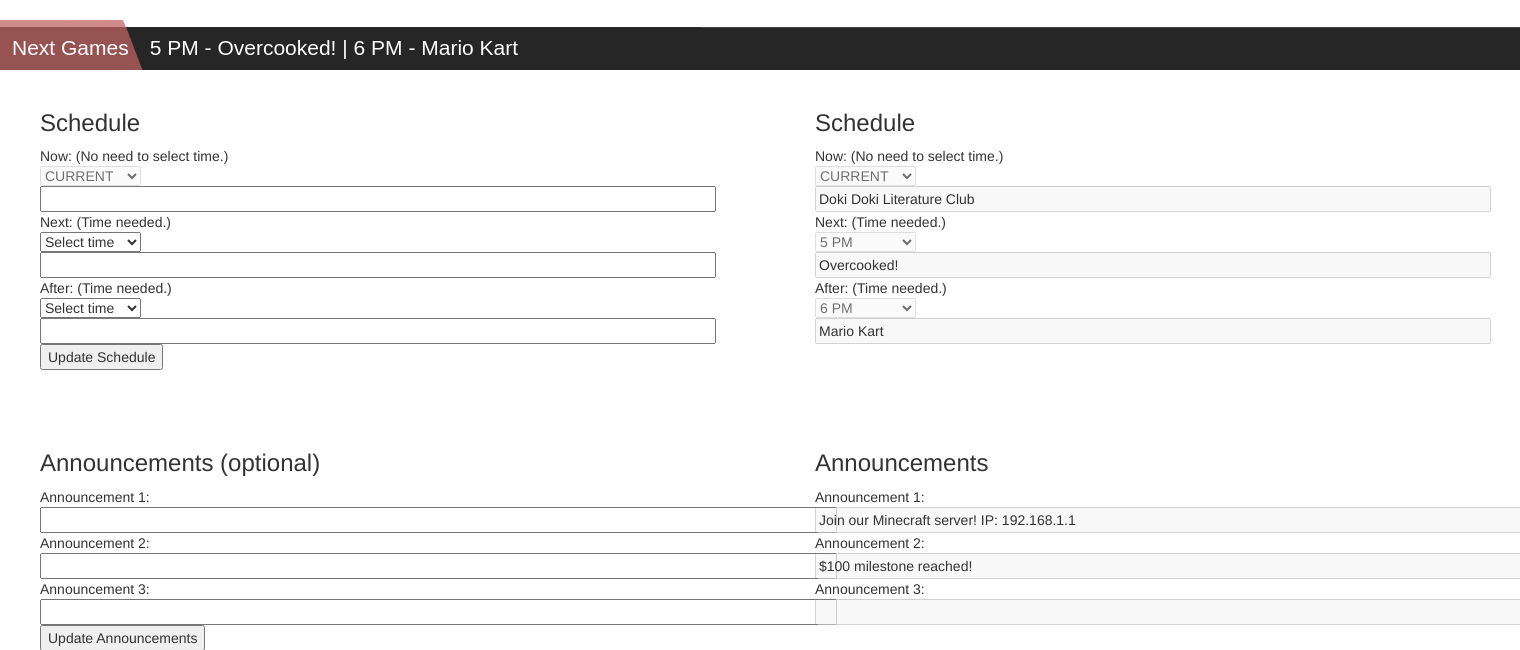
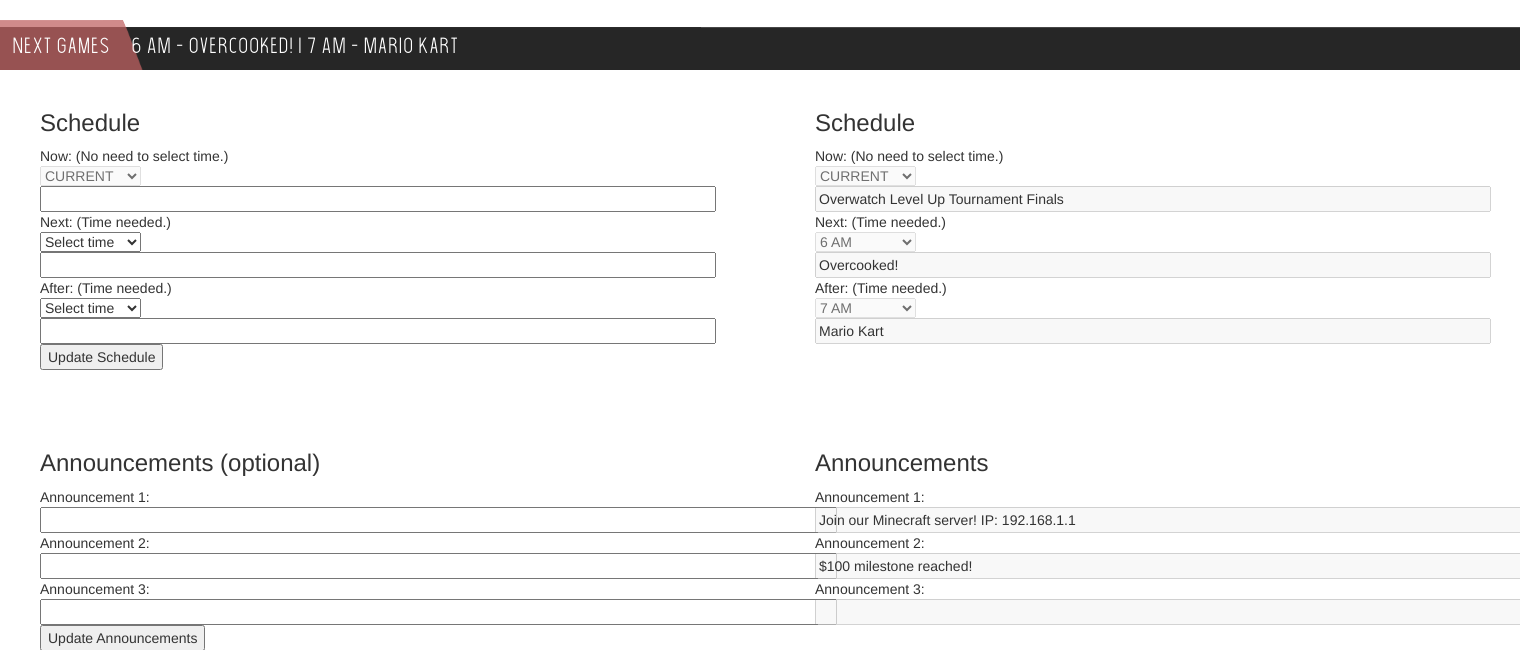
Before and after one commit to yutom3/CTG-Ticker, a PHP site: page / in a window 1520 px wide; the page is wider, and only the part inside the window is pictured. Shown: the top 650 px of that part. Run offline with PHP 8.4, Linux system fonts and the light colour scheme; some libraries are stand-ins or nearby versions.

Commit message:
Added TheLightFont font and updated ticker to use that font

```diff
--- a/Resources/TXT/Schedule.txt
+++ b/Resources/TXT/Schedule.txt
@@ -1 +1 @@
-<div class='row'><div class='col-sm-4' id='game1'><div class='tickerTitle'>Now Playing</div><div class='tickerData'>Doki Doki Literature Club</div></div></div>*<div class='row'><div class='col-sm-4' id='game2'><div class='tickerTitle'>Next Games</div><div class='tickerData'>5 PM - Overcooked! | 6 PM - Mario Kart</div></div></div>
+<div class='row'><div class='col-sm-4' id='game1'><div class='tickerTitle'>Now Playing</div><div class='tickerData'>Overwatch Level Up Tournament Finals</div></div></div>*<div class='row'><div class='col-sm-4' id='game2'><div class='tickerTitle'>Next Games</div><div class='tickerData'>6 AM - Overcooked! | 7 AM - Mario Kart</div></div></div>
--- a/Resources/TXT/ScheduleRaw.txt
+++ b/Resources/TXT/ScheduleRaw.txt
@@ -1 +1 @@
-Doki Doki Literature Club*Overcooked!*Mario Kart*5 PM*6 PM
+Overwatch Level Up Tournament Finals*Overcooked!*Mario Kart*6 AM*7 AM
--- a/index.php
+++ b/index.php
@@ -7,6 +7,10 @@
   <script src="https://ajax.googleapis.com/ajax/libs/jquery/3.2.1/jquery.min.js"></script>
   <script type="text/javascript" src="http://ajax.googleapis.com/ajax/libs/jquery/1.5.2/jquery.min.js"></script>
   <style>
+  @font-face {
+    font-family: TheLightFont;
+    src: url("./Resources/Fonts/TheLightFont.otf");
+  }
   #CTG_Ticker {
     shape-outside: none;
     clip-path: polygon(0px 0px, 123px 0px, 126px 7px, 100% 7px, 100% 50px, 0px 50px);
@@ -18,7 +22,7 @@
       background-image: url("Resources/Images/Ticker.png"), url("Resources/Images/TickerBlack.png");
       background-size: contain, contain;
       background-repeat: no-repeat, repeat-x;
-      font-family: Arial, "Helvetica Neue", Helvetica, sans-serif;
+      font-family: TheLightFont, Arial, "Helvetica Neue", Helvetica, sans-serif;
       position: relative;
       height: 50px;
       overflow:hidden;
```
Also changed, not shown: Resources/Fonts/TheLightFont.otf (added).
